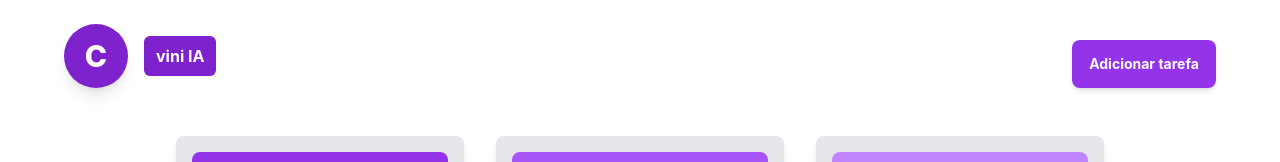
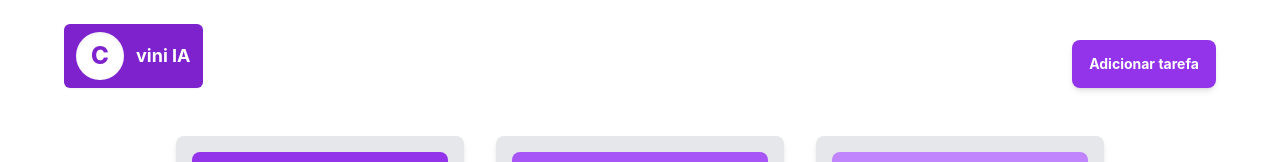
Before and after one commit to vini-murtinho/CODI, a React (Create React App) app in the folder frontend/: page / in a window 1280 px wide. Shown: the top 162 px of the page. Built offline with nearby package versions, Linux system fonts and the light colour scheme; no server answers.

Commit message:
chore(frontend): place highlighted 'C' inside same box as vini IA

```diff
--- a/frontend/src/components/Logo.tsx
+++ b/frontend/src/components/Logo.tsx
@@ -2,10 +2,10 @@ import React from "react";
 
 export const Logo: React.FC = () => {
   return (
-    <div className="flex items-center gap-4">
-      <div className="flex items-center justify-center bg-purple-700 text-white font-extrabold rounded-full h-16 w-16 text-3xl shadow-lg">C</div>
-      <div className="bg-purple-700 text-white font-bold px-3 py-2 rounded-md shadow-sm">
-        vini IA
+    <div className="flex items-center">
+      <div className="bg-purple-700 text-white rounded-md shadow-sm px-3 py-2 flex items-center gap-3">
+        <div className="flex items-center justify-center bg-white text-purple-700 font-extrabold rounded-full h-12 w-12 text-2xl shadow-inner">C</div>
+        <div className="text-white font-bold text-lg">vini IA</div>
       </div>
     </div>
   );
```
